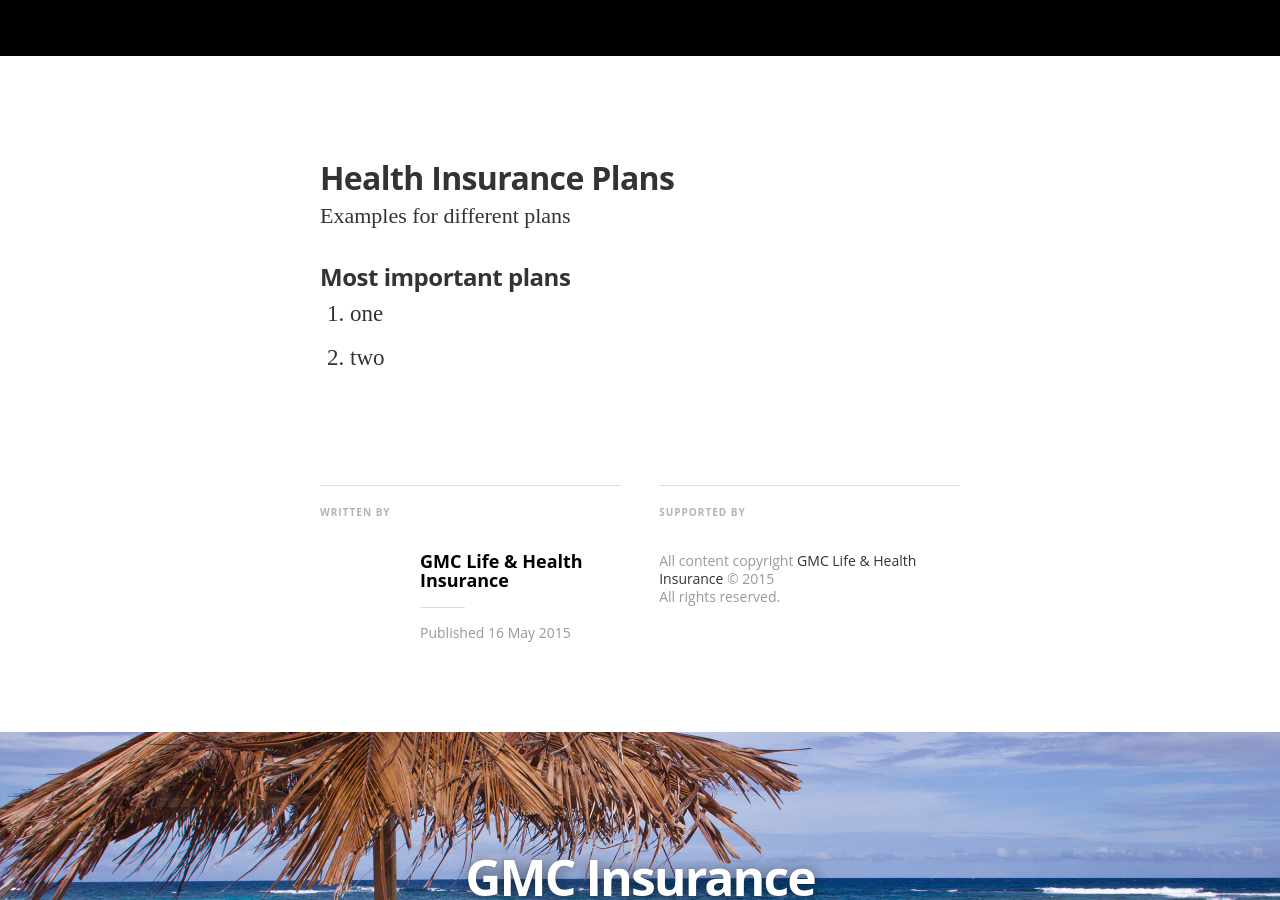
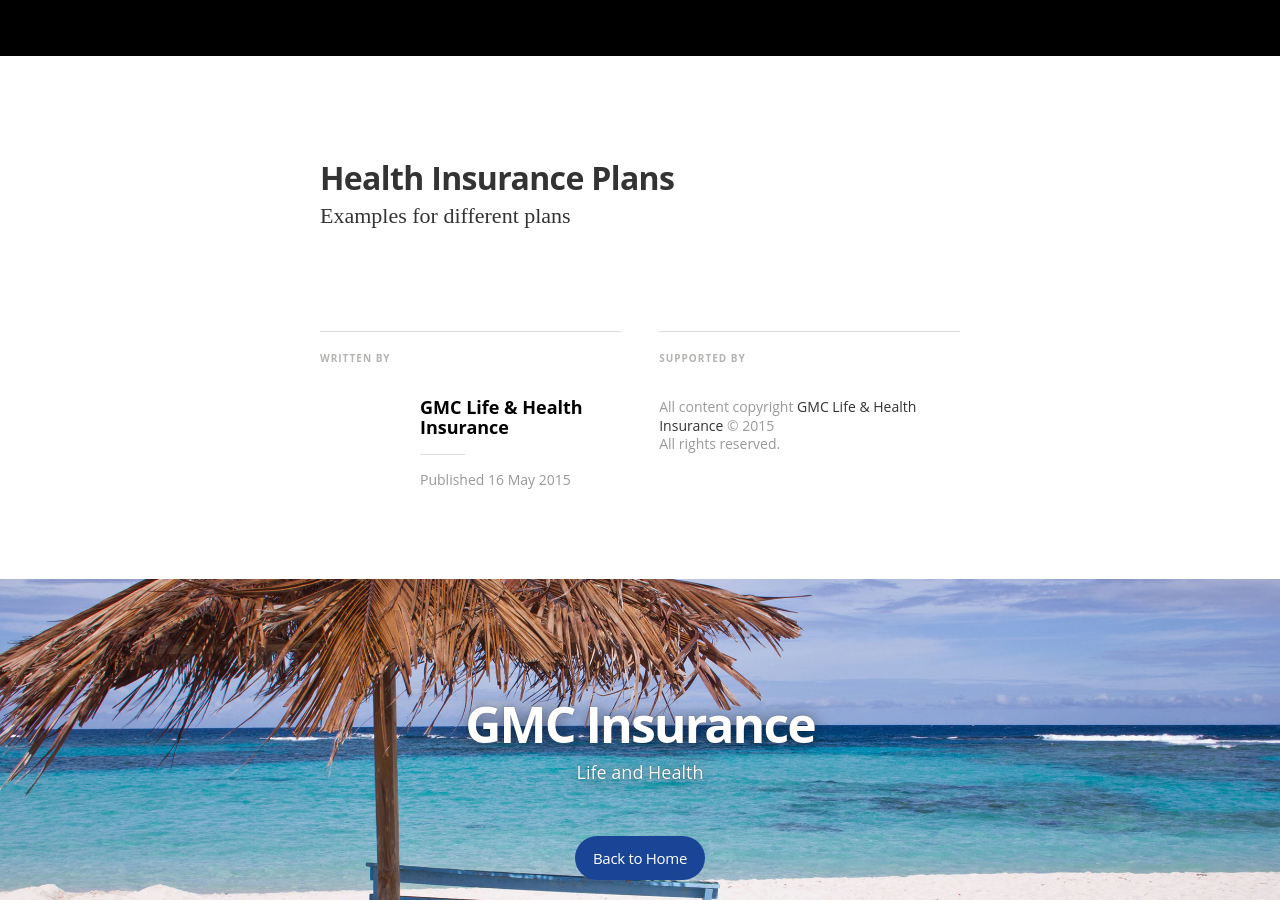
Before and after one commit to patrypatry/gmc-insurance, a Jekyll site: the page built from _posts/2015-05-16-health-insurance-plans.markdown, in a window 1280 px wide and 900 px high, scrolled down 844 px. Built offline with Jekyll 4.4.1, drawn with Linux system fonts in a browser that asks for light colours; nearby versions of some CDN libraries; some web fonts are replaced; Markdown is read by kramdown in place of the engine named in the settings.

Commit message:
Updating content

```diff
--- a/_posts/2015-05-16-health-insurance-plans.markdown
+++ b/_posts/2015-05-16-health-insurance-plans.markdown
@@ -9,9 +9,10 @@
 
 Examples for different plans
 
-###Most important plans
+<!-- ###Most important plans
+
 1. one
-2. two
+2. two -->
 
 <!-- #Blockquotes
 >Lorem ipsum dolor sit amet, consetetur sadipscing elitr, sed diam nonumy eirmod tempor invidunt ut labore et dolore magna aliquyam erat, sed diam voluptua. At vero eos et accusam et justo duo dolores et ea rebum. Stet clita kasd gubergren, no sea takimata sanctus
```
